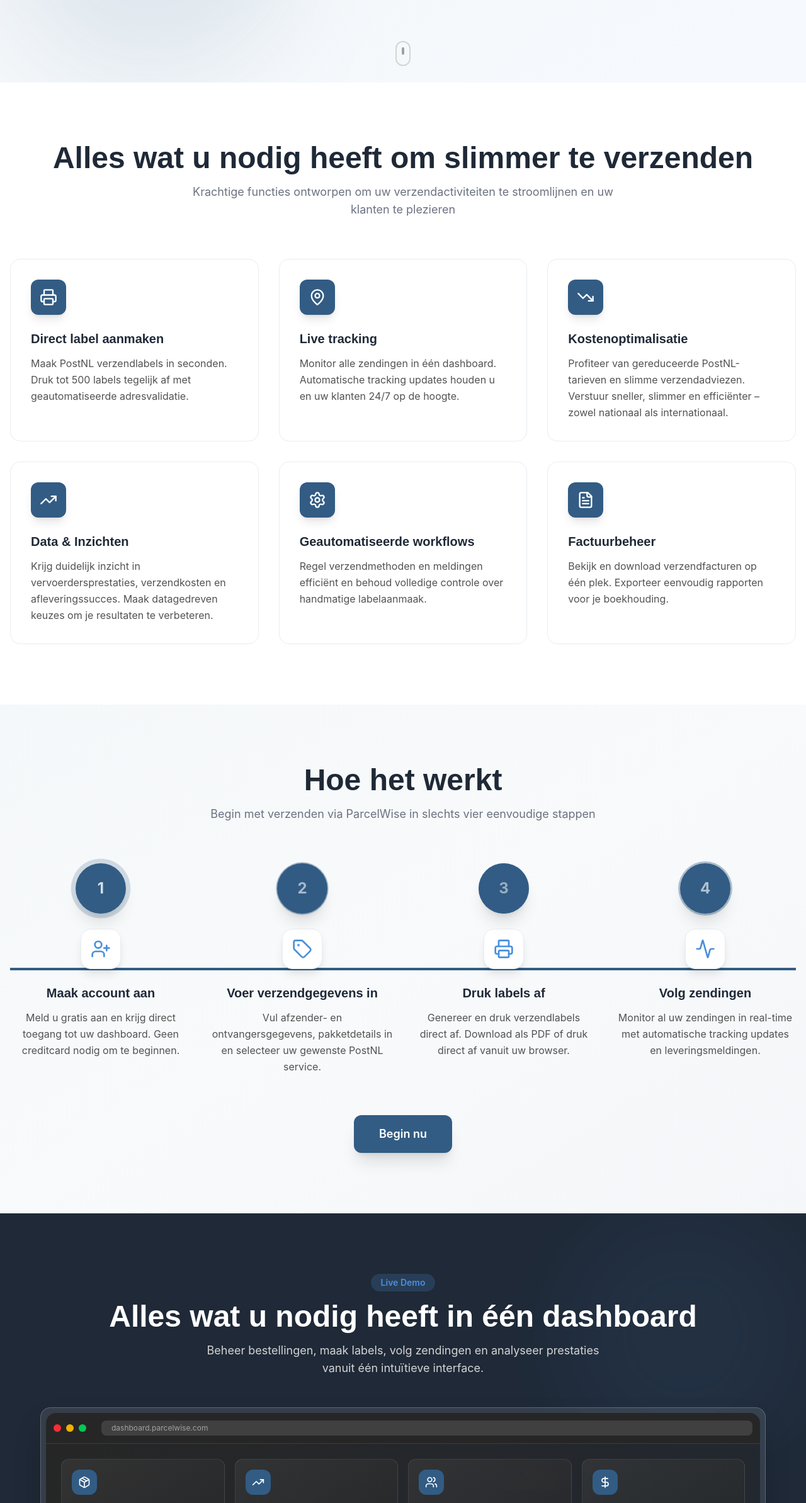
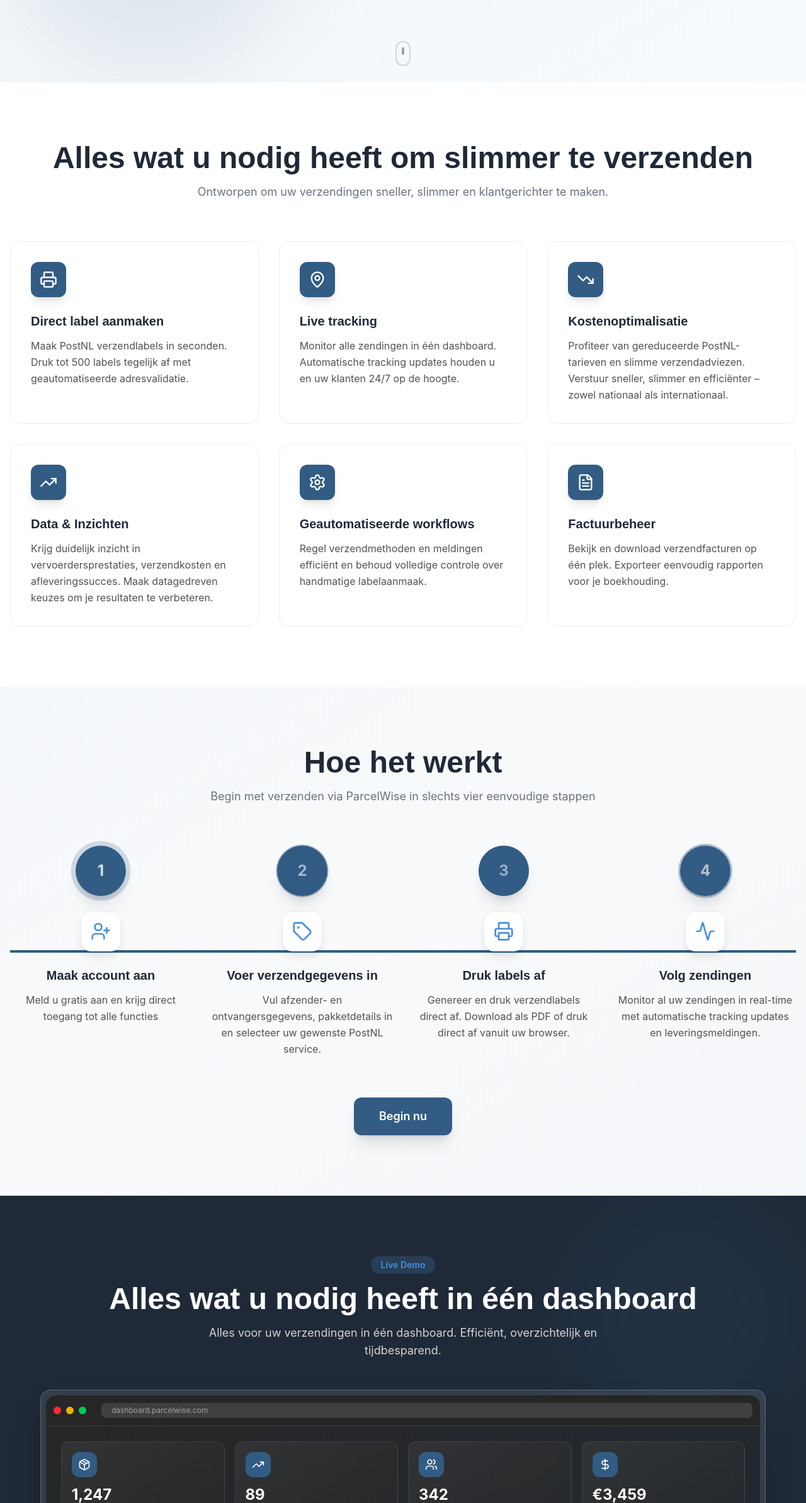
Before and after one commit to abrarulhoque/parcel-wise, a Next.js app: page / in a window 1280 px wide. Shown: the part 669-3056 px from the top of the page at 63% size. Built offline with nearby package versions, Linux system fonts and the light colour scheme.

Commit message:
annoying client

```diff
--- a/components/DashboardPreview.tsx
+++ b/components/DashboardPreview.tsx
@@ -49,7 +49,7 @@ export default function DashboardPreview() {
             Alles wat u nodig heeft in één dashboard
           </h2>
           <p className="text-lg text-neutral-300 max-w-2xl mx-auto">
-            Beheer bestellingen, maak labels, volg zendingen en analyseer prestaties vanuit één intuïtieve interface.
+            Alles voor uw verzendingen in één dashboard. Efficiënt, overzichtelijk en tijdbesparend.
           </p>
         </motion.div>
 
--- a/components/FeaturesSection.tsx
+++ b/components/FeaturesSection.tsx
@@ -57,7 +57,7 @@ export default function FeaturesSection() {
             Alles wat u nodig heeft om slimmer te verzenden
           </h2>
           <p className="text-lg text-neutral-500 max-w-2xl mx-auto">
-            Krachtige functies ontworpen om uw verzendactiviteiten te stroomlijnen en uw klanten te plezieren
+            Ontworpen om uw verzendingen sneller, slimmer en klantgerichter te maken.
           </p>
         </motion.div>
 
--- a/components/HowItWorksSection.tsx
+++ b/components/HowItWorksSection.tsx
@@ -9,7 +9,7 @@ const steps = [
     icon: UserPlus,
     title: "Maak account aan",
     description:
-      "Meld u gratis aan en krijg direct toegang tot uw dashboard. Geen creditcard nodig om te beginnen.",
+      "Meld u gratis aan en krijg direct toegang tot alle functies",
   },
   {
     number: 2,
@@ -144,13 +144,14 @@ export default function HowItWorksSection() {
           transition={{ delay: 0.6, duration: 0.6 }}
           className="text-center mt-16"
         >
-          <motion.button
-            className="bg-[#325C84] text-white px-10 py-4 rounded-lg font-semibold text-lg shadow-xl hover:shadow-2xl transition-all duration-300"
+          <motion.a
+            href="/register"
+            className="inline-block bg-[#325C84] text-white px-10 py-4 rounded-lg font-semibold text-lg shadow-xl hover:shadow-2xl transition-all duration-300"
             whileHover={{ scale: 1.05 }}
             whileTap={{ scale: 0.95 }}
           >
             Begin nu
-          </motion.button>
+          </motion.a>
         </motion.div>
       </div>
     </section>
```
